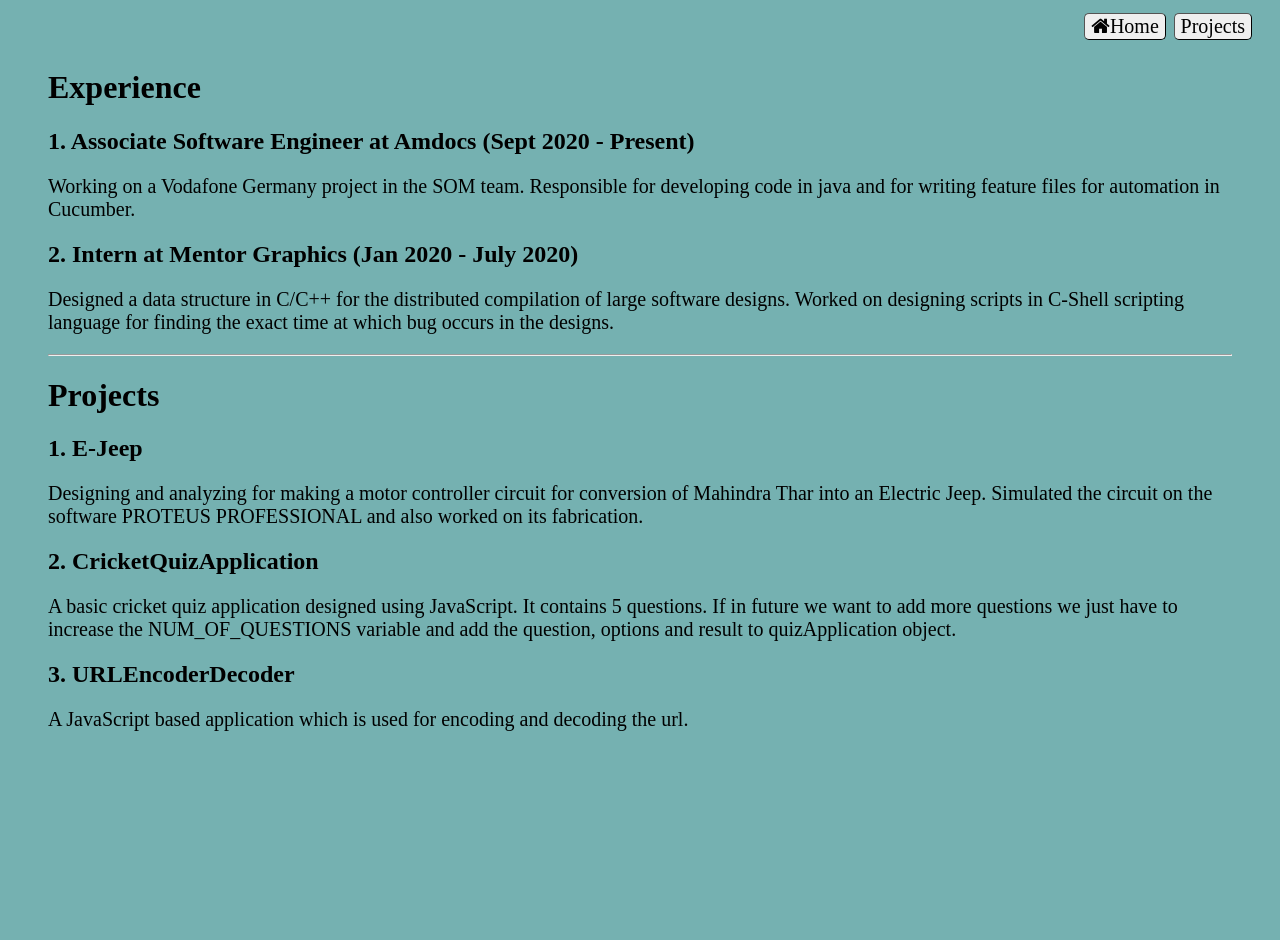
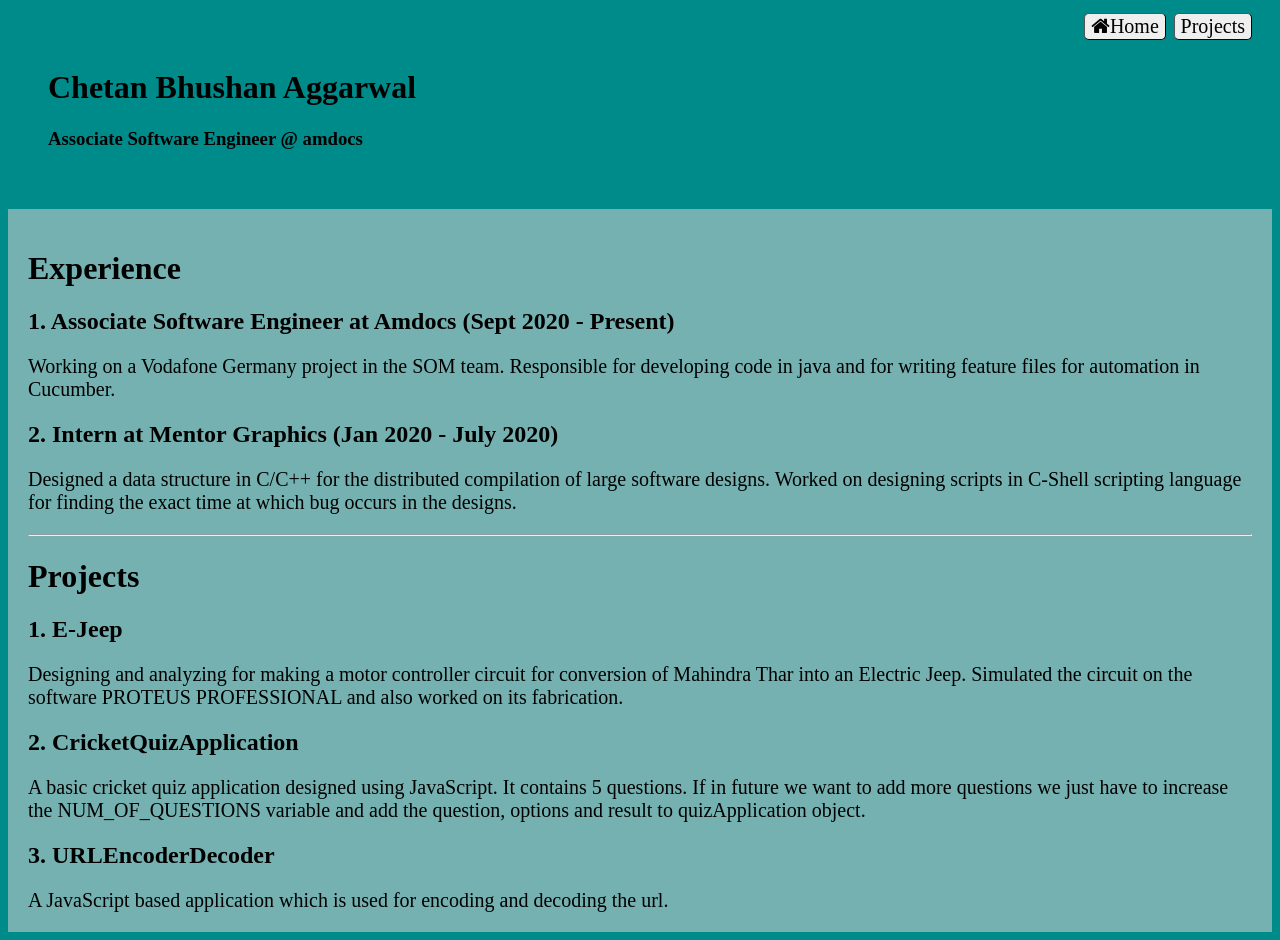
Before and after one commit to AggarwalChetan/My-Portfolio, a plain HTML site: page projects.html in a window 1280 px wide. Before the commit the page ends 800 px from the top, so only its background shows below. Drawn offline with Linux system fonts and the light colour scheme.

```diff
--- a/projects.html
+++ b/projects.html
@@ -7,7 +7,7 @@
     <link rel="stylesheet" href="styles.css">
     <link rel="stylesheet" href="https://cdnjs.cloudflare.com/ajax/libs/font-awesome/4.7.0/css/font-awesome.min.css">
 </head>
-<body class="background">
+<body  style="background-color: darkcyan;">
     <div>
         <nav class="top-right">
             <a href = index.html><button class="btn"><i class="fa fa-home">Home</i></button></a>
@@ -15,7 +15,12 @@
         </nav>
     </div>
 
-    <div class="top">
+    <div class = "center">
+        <h1 style="margin-top: Opx;">Chetan Bhushan Aggarwal</h1>
+        <h3>Associate Software Engineer @ amdocs</h3>
+    </div>
+
+    <div class="top", style="background-color:rgb(117, 177, 177); padding: 20px;">
         <div>
             <h1>Experience</h1>
             <h2>1. Associate Software Engineer at Amdocs (Sept 2020 - Present)</h2>
```
